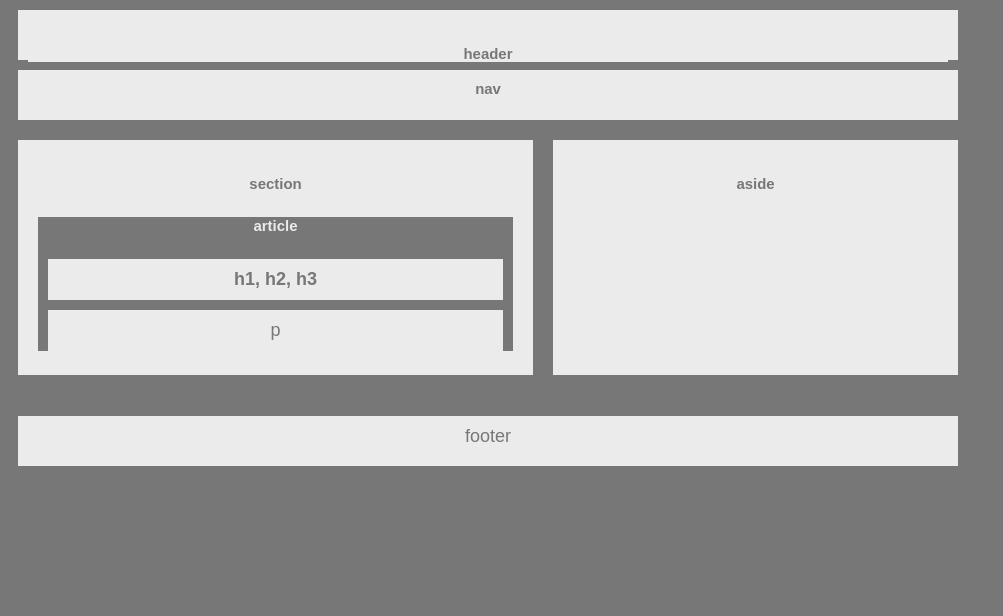
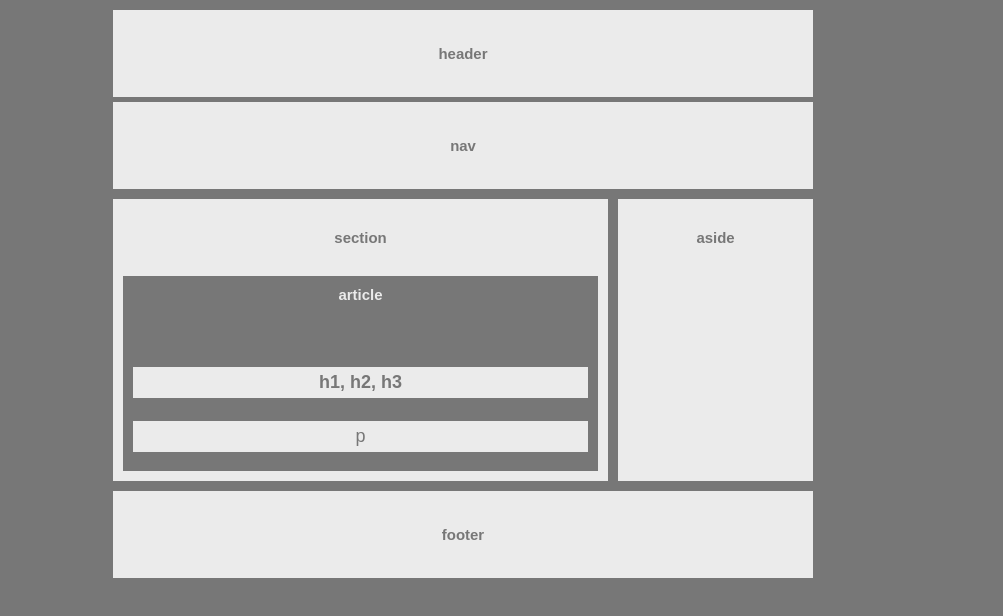
Before and after one commit to armonkahil/HW-Wireframe, a plain HTML site: page index.html in a window 1280 px wide. Shown: the whole page, without its empty margins (0-1003 px from the left). Drawn offline with Linux system fonts and the light colour scheme.

Commit message:
My latest interation.

```diff
--- a/index.html
+++ b/index.html
@@ -1,37 +1,48 @@
 <!DOCTYPE html>
 <html lang="en-us">
     <head>
-        <meta chartset = "utf-8">
+        <meta charset = "utf-8">
         <link rel="stylesheet" type="text/css" href = "style.css">
         <Title>Wire Frame Assignment</Title>
     </head>
     <body>
+        <div class = "container">
+
             <!--Header-->
-        <header class="banner">
+            <header>
                 <h5>header</h5>
             </header>
+
             <!--Nav Bar-->
             <nav>
-            <h5 class="banner">nav</h5>
+                <h5>nav</h5>
             </nav>
             <!--Section-->
+            <div class="clearfix">
+                <div class="clearfix">
+                    <section>
+                        <h5>section</h5>
                                 <div>
-        <section class="clearfix">
-            <h5>section</h5>
                                     <!--Article contained in Section with a heading-->
-                    <article id = "greybox">
+                                    <article class = "clearfix">
                                     <!--Heading tag within Article section-->
-                        <h5 id = "reverse" >article</h5>
-                        <h4 id = "insidebox1">h1, h2, h3</h4>
-                        <p id = "insidebox2">p</p>
+                                        <h5 id="greybox">article</h5>
+                                            <div id="innerbox" class = "clearfix">
+                                                <h4>h1, h2, h3</h4>
+                                                <p>p</p>
+                                            </div>
                                     </article>
+                                </div>
                         </section>
                         <!--Aside-->
-        <aside>
+                        <aside class = "clearfix">
                             <h5>aside</h5>
                         </aside>
-        </div> mnjhu
-        <footer class = "banner">footer</footer>
+                    </div>
+                </div>
+            <footer>
+                <h5>footer</h5>
+            </footer>
+        </div>
     </body>
-
 </html>
--- a/style.css
+++ b/style.css
@@ -1,143 +1,80 @@
+*, *::after, *::before {
+    box-sizing: border-box;
+  }
+
+  .clearfix::after {
+    content: "";
+    display: block;
+    clear: both;
+}
+
 body {
     font-family: "Arial","Helvetica Neue", Helvetica, sans-serif;
     color: #777;
-    background-color: #777;
+    background: #777;
     width: 960px;
     font-size: 18px;
     text-align: center;
 }
 
-section, aside {
-    background: #ebebeb;
+.container {
     margin: 10px;
-    padding: 10px;
-    display: block;
-}
-.banner {
-    background: #ebebeb;
-    position: relative;
-    margin: 10px;
-    padding: 10px;
-    height: 30px;
-    display: block;
+    margin-left: 100px;
+    margin-right: 150px;
+    height: auto;
 
 }
-article {
+header, nav, footer  {
+    background: #ebebeb;
+    padding: 5px;
+    margin: 5px;
+
+}
+
+section {
+    background: #ebebeb;
+    width: 495px;
+    margin: 5px;
+    float: left;
+    height: auto;
+}
+
+aside {
+    background: #ebebeb;
+    margin: 5px;
+    float: left;
+    width: 195px;
+    height: 282px;
+
+}
+
+ article {
     color: #ebebeb;
     background: #777;
     display: block;
     margin: 10px;
+
 }
 
-h1,h2, h3, h4, h5, p {
+h1, h2, h3, h4, h5, p {
     color: #777;
     background: #ebebeb;
-}
-
-/*
-#greybox {
-    background: #777;
-    margin-bottom:5px;
+    padding: 5px;
 
 }
-*/
-/*
-.clearfix {
-  overflow: auto;
-}
-*/
-#insidebox1 {
-    margin: inherit;
-    padding: 10px;
-}
-#insidebox2 {
-    margin:inherit;
-    padding: 10px;
-}
-#reverse {
-    color: #ebebeb;
-    background-color: #777;
-    padding: 10px, 10px, 10px, 10px;
-}
-
-section {
-    width: 495px;
-    height: 215px;
-    float: left;
-}
-
-aside {
-    float: left;
-    height: 215px;
-    width: 385px;
-}
-
-footer{
-    clear: both;
+#innerbox {
+    /* overflow: auto; */
+    margin: 5px;
+    padding: 5px;
+    padding-bottom: 1px;
+    display:block;
 }
 
 
-/*
-.clearfix::after {
-    content: "";
-    clear: both;
-    display: table;
-
+#greybox {
+    background: #777;
+    /* margin-bottom:5px; */
+    color: #ebebeb;
+    background-color: #777;
+    padding: 10px;
 }
-
-.formatting {
-    display: block;
-    margin-bottom: 20px;
-}
-
-
-header, nav,  {
-    background: #ebebeb;
-    padding: 5px;
-    display: block;
-    margin-left: 100px;
-    margin-right: 150px;
-}
-
-section {
-    background: #ebebeb;
-    margin-left: 100px;
-    margin-right: 10px;
-    float: left;
-    width: 495px;
-    height: 200px;
-}
-.clearfix::after {
-    content: "";
-    clear: both;
-    display: table;
-  }
-
-
-article {
-    color: #ebebeb;
-    background: #777;
-    height: 100px;
-    border
-}
-
-aside {
-    background: #ebebeb;
-    float: left;
-    padding: auto;
-    margin-bottom: 15px;
-    height: 200px;
-}
-
-footer {
-    background: #ebebeb;
-    margin-left: 100px;
-    margin-right: 150px;
-    clear: left;
-}
-
-h1, p {
-    color: #777;
-    background: #ebebeb;
-}
- */
```
Lines whose indentation alone changed are shown as unchanged.
